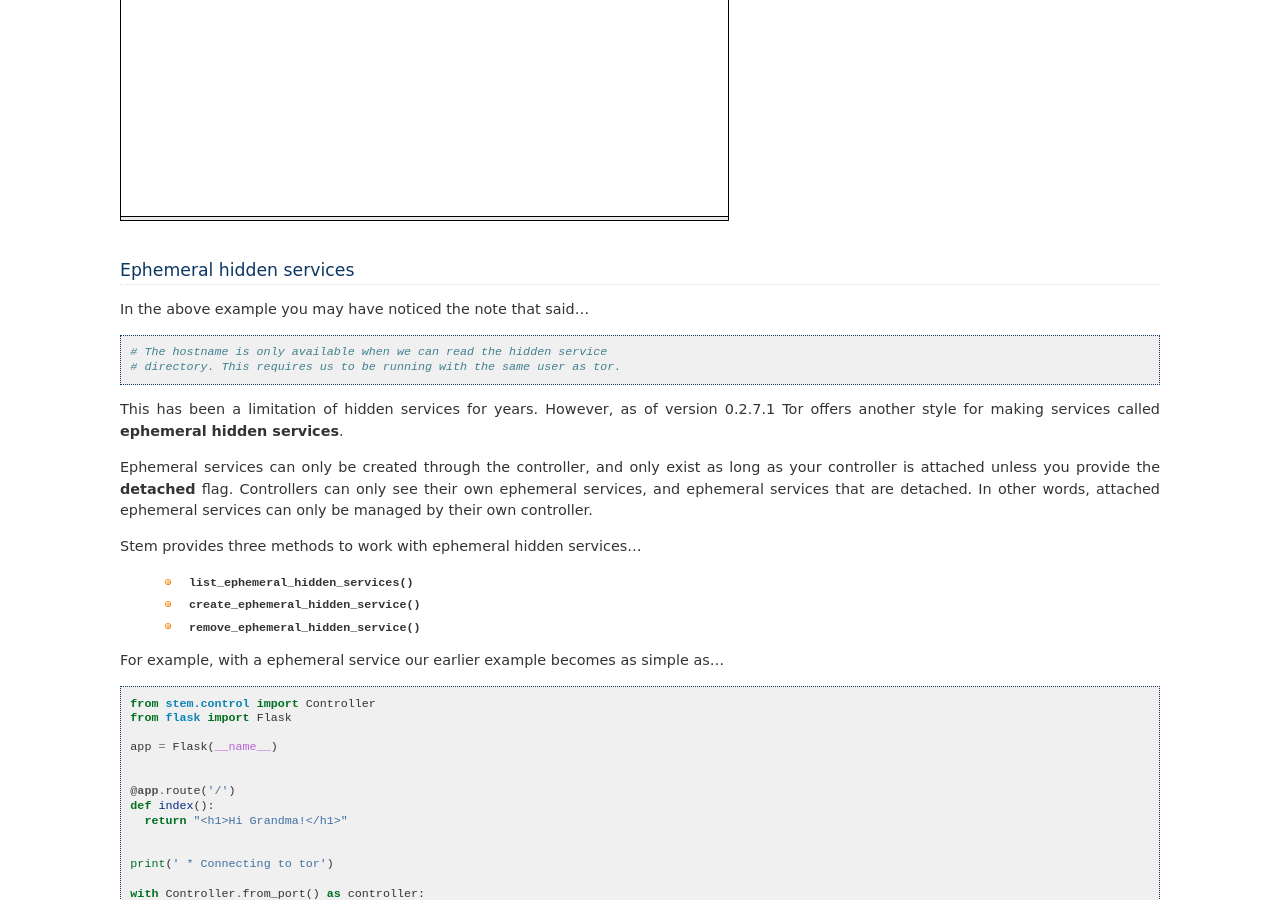
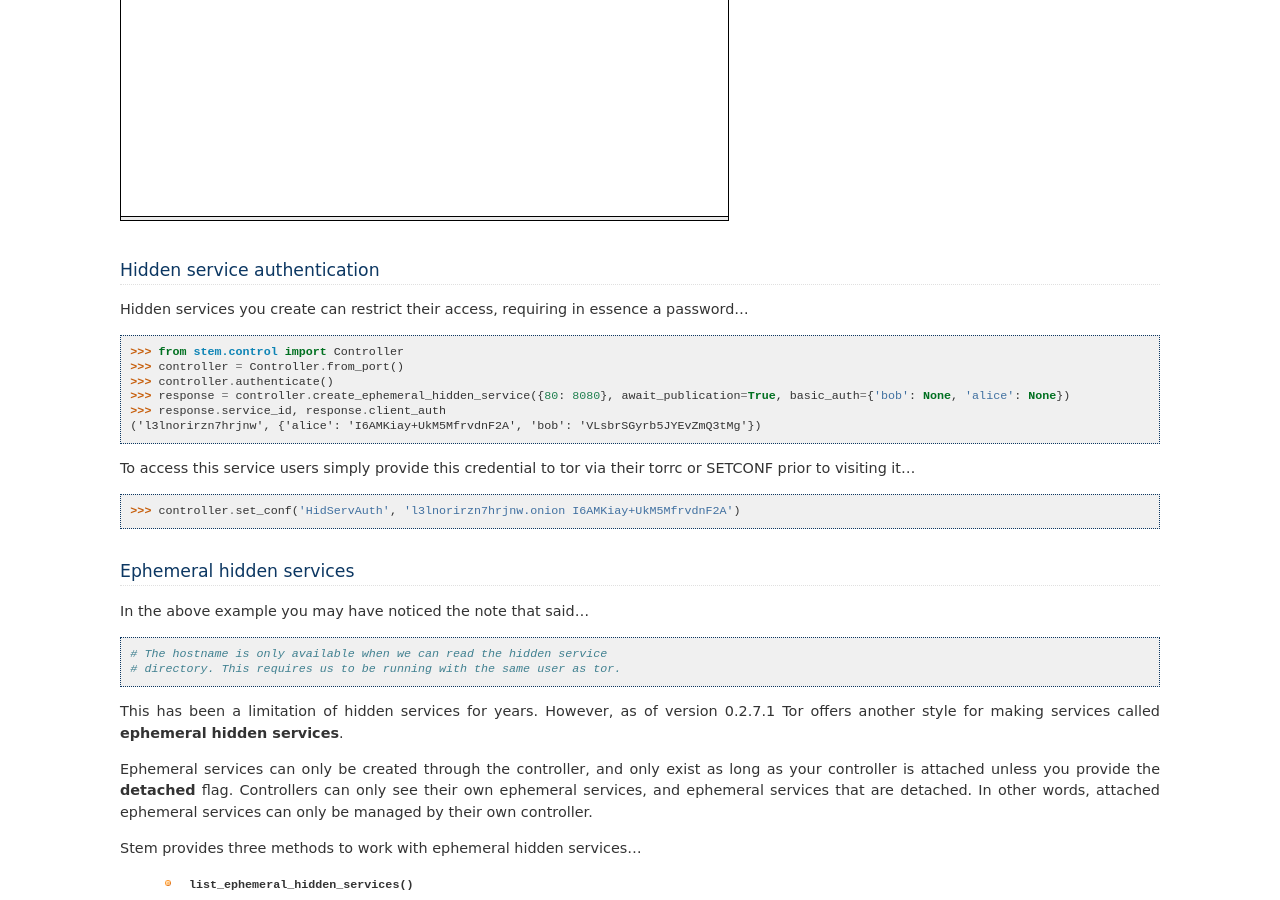
Before and after one commit to torproject/stem, a Sphinx documentation site: the page built from docs/tutorials/over_the_river.rst, in a window 1280 px wide and 900 px high, scrolled down 2385 px. Built offline with Sphinx 7.4.7, drawn with Linux system fonts in a browser that asks for light colours.

Commit message:
Add an example of using basic hidden service auth
Snippet courtesy of ZeroMux.

```diff
--- a/docs/tutorials/over_the_river.rst
+++ b/docs/tutorials/over_the_river.rst
@@ -69,6 +69,30 @@ Now if we run this...
 ... we'll have a service we can visit via the `Tor Browser Bundle <https://www.torproject.org/download/download-easy.html.en>`_...
 
 .. image:: /_static/hidden_service.png
+
+.. _hidden-service-authentication:
+
+Hidden service authentication
+-----------------------------
+
+Hidden services you create can restrict their access, requiring in essence a
+password...
+
+::
+
+  >>> from stem.control import Controller
+  >>> controller = Controller.from_port()
+  >>> controller.authenticate()
+  >>> response = controller.create_ephemeral_hidden_service({80: 8080}, await_publication=True, basic_auth={'bob': None, 'alice': None})
+  >>> response.service_id, response.client_auth
+  ('l3lnorirzn7hrjnw', {'alice': 'I6AMKiay+UkM5MfrvdnF2A', 'bob': 'VLsbrSGyrb5JYEvZmQ3tMg'})
+
+To access this service users simply provide this credential to tor via their
+torrc or SETCONF prior to visiting it...
+
+::
+
+  >>> controller.set_conf('HidServAuth', 'l3lnorirzn7hrjnw.onion I6AMKiay+UkM5MfrvdnF2A')
 
 .. _ephemeral-hidden-services:
 
```
Also changed, not shown: 2 other files.
